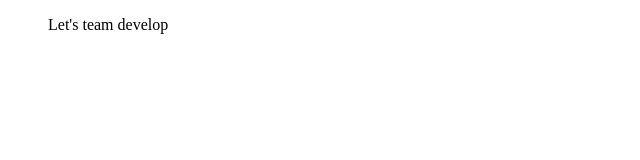
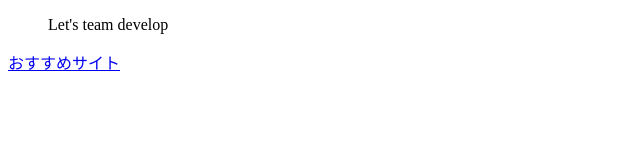
Before and after one commit to Ryusei2934/practice_red, a plain HTML site: page index.html in a window 1280 px wide. Shown: the whole page, without its empty margins (0-640 px from the left). Drawn offline with Linux system fonts and the light colour scheme.

Commit message:
urlの追加

```diff
--- a/index.html
+++ b/index.html
@@ -7,5 +7,6 @@
 </head>
 <body>
     <ul>Let's team develop</ul>
+    <a href="https://web-camp.io/magazine/archives/93323">おすすめサイト</a>
 </body>
 </html>
```
